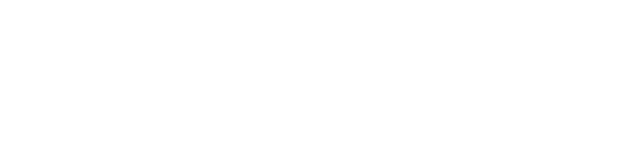
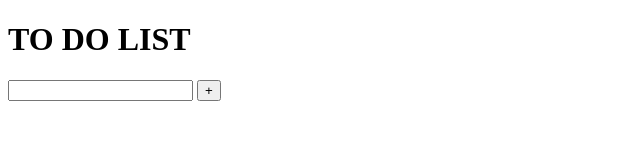
Before and after one commit to BudigaiNatalia/to_do_list, a plain HTML site: page index.html in a window 1280 px wide. Shown: the whole page, without its empty margins (0-640 px from the left). Drawn offline with Linux system fonts and the light colour scheme.

Commit message:
Am pregatit html file

```diff
--- a/index.html
+++ b/index.html
@@ -5,6 +5,13 @@
     <title>Title</title>
 </head>
 <body>
-
+<div class="container">
+    <h1 class="title">TO DO LIST</h1>
+    <div class="input_container">
+        <input type="text">
+        <button>+</button>
+    </div>
+    <div class="list_container"></div>
+</div>
 </body>
 </html>
```
